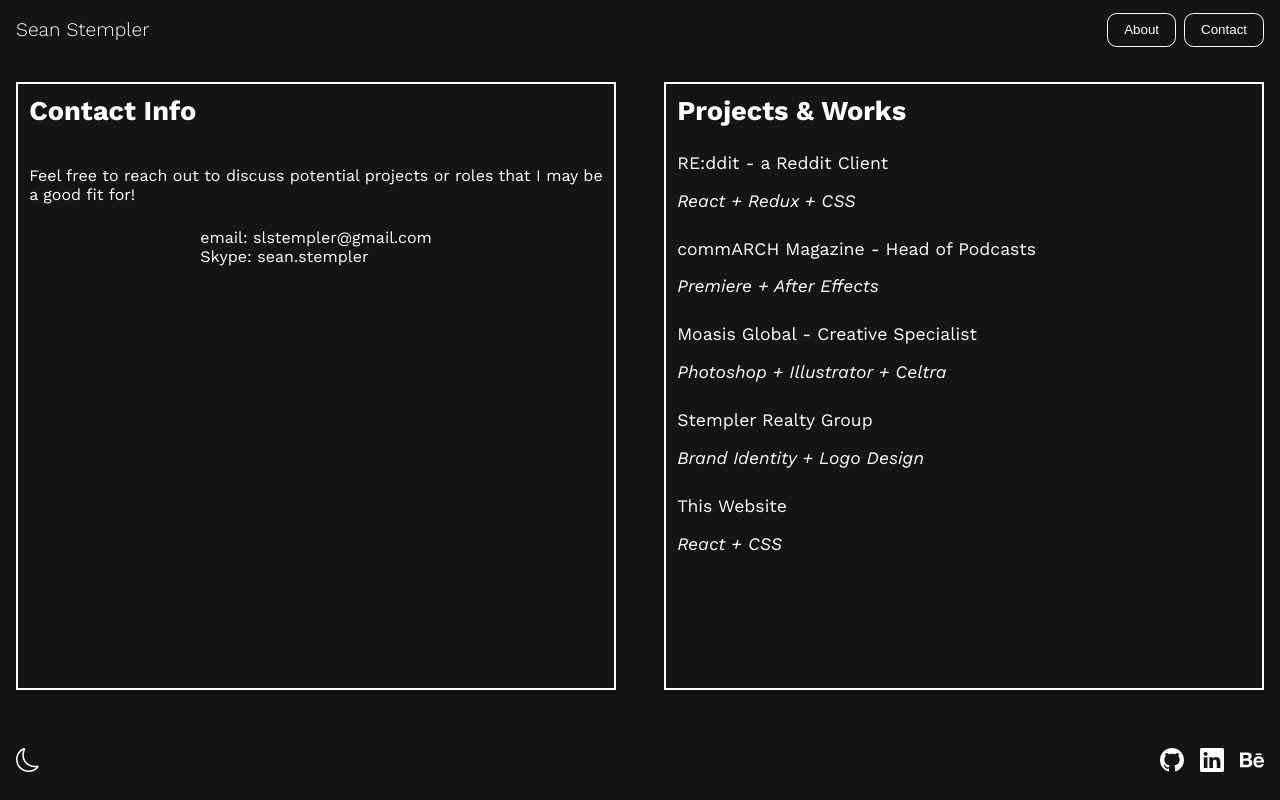
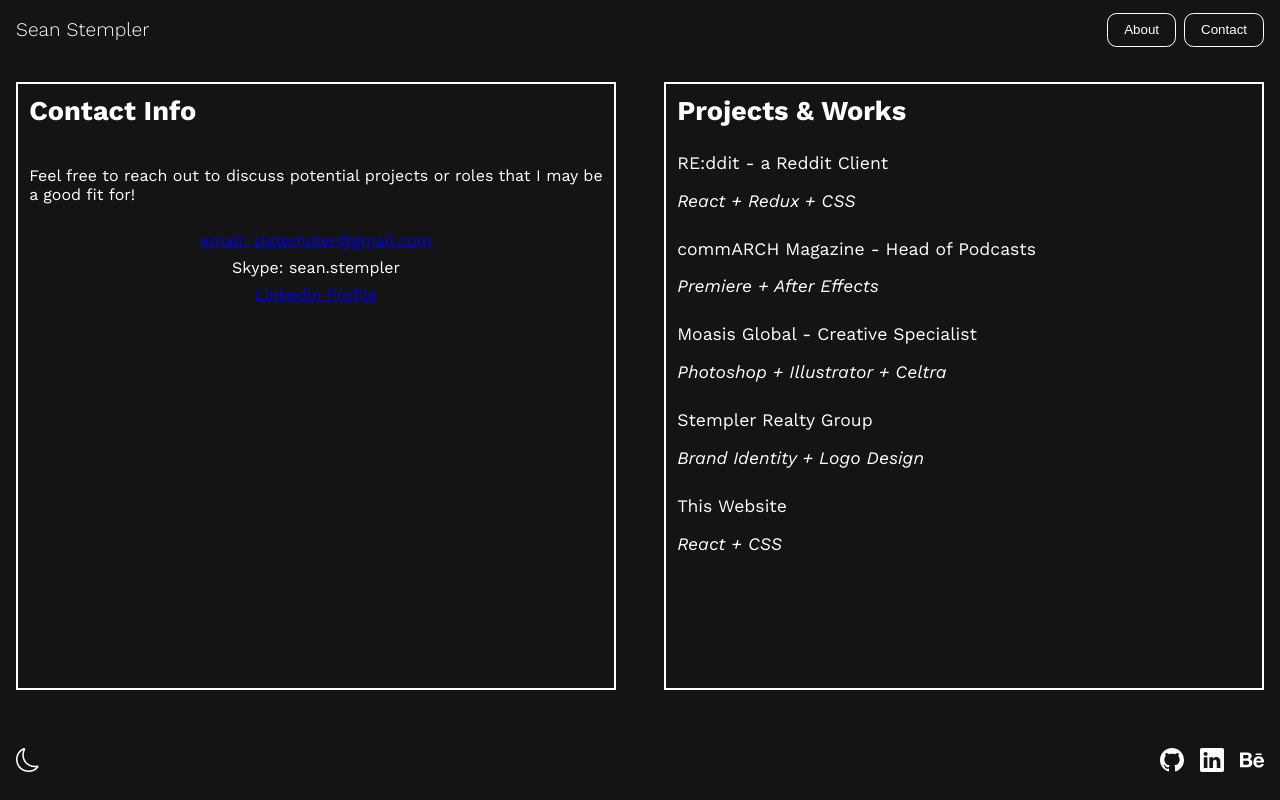
Before and after one commit to slstempler/slstempler_portfolio, a React (Create React App) app: page /contact in a window 1280 px wide. Built offline with nearby package versions, Linux system fonts and the light colour scheme.

Commit message:
Improved styles & UX following user feedback

```diff
--- a/src/components/Content.jsx
+++ b/src/components/Content.jsx
@@ -63,7 +63,7 @@ export function Content({content, darkMode}) {
 
                     setTimeout(() => {
                         if(scrollIndicator) scrollIndicator.style.display = 'none'
-                    }, 2000);
+                    }, 3000);
                 }
         }, 100);
 
@@ -88,7 +88,8 @@ export function Content({content, darkMode}) {
                 {(content === 'reddit' || params === 'reddit') &&
                     <>
                         <h2 className="content-target content-title">RE:ddit</h2>
-                        <a href="https://re-ddit.netlify.app/" target="_blank" rel="noreferrer"><img className="content-image content-target" src={redditScreenshot} alt="project screenshot"></img></a>
+                        <a href="https://re-ddit.netlify.app/" target="_blank" rel="noreferrer" className="hero-anchor">
+                            <img className="content-image content-target" src={redditScreenshot} alt="project screenshot"></img></a>
                         <p className="content-target">Built as part of coursework for the Codecademy Front End Development syllabus, RE:ddit is a lightweight Reddit client built to offer an alternative UI. RE:ddit utilizes React as its core framework along with SPA structure built upon React Router, and expands upon this base with Redux to manage state.</p>
                         <IconContext.Provider value={{size: '1.5em', className: 'content-target'}} >
                             <a href="https://github.com/slstempler/reddit_react-redux" target="blank" rel="noreferrer" className="repo-link" aria-label="RE:ddit Github Repo"><BsGithub /></a>
@@ -119,7 +120,7 @@ export function Content({content, darkMode}) {
                 {(content === 'stempler-realty' || params === 'stempler-realty') &&
                     <>
                         <h2 className="content-target content-title">Stempler Realty Group</h2>
-                        <a href="https://www.beangroup.com/agents/1186124/Lisa+Stempler" target="_blank" rel="noreferrer">
+                        <a href="https://www.beangroup.com/agents/1186124/Lisa+Stempler" target="_blank" rel="noreferrer" className="hero-anchor">
                             <img className="content-image content-target" src={darkMode ? stemplerRealtyScreenshot : stemplerRealtyLight} alt="project screenshot" height="150">
                         </img></a>
                         <p className="content-target">Design work including brand identity and logo design for a local New England realty team. Worked alongside clients to develop brand from scratch and helped produce assets for use on both digial applications like social media and physical applications like open house signs and business cards.</p>
@@ -128,8 +129,8 @@ export function Content({content, darkMode}) {
                 {(content === 'moasis' || params === 'moasis') &&
                     <>
                         <h2 className="content-target content-title">Moasis Global</h2>
-                        <a href="https://moasis.com/" target="_blank" rel="noreferrer"><img className="content-image content-target"
-                            src={moasisScreenshot} alt="project screenshot">
+                        <a href="https://moasis.com/" target="_blank" rel="noreferrer" className="hero-anchor">
+                            <img className="content-image content-target" src={moasisScreenshot} alt="project screenshot">
                         </img></a>
                         <p className="content-target">Design work with a variety of clients working with a mobile advertising geolocation services provider.
                             Built interactive ad creative packages including Rich Media and video for a wide variety of formats targeted at both mobile and tablet. Clients ranged
@@ -154,8 +155,10 @@ export function Content({content, darkMode}) {
                 {(content === 'contact' || params === 'contact') &&
                     <>
                         <h2 className="content-target content-title">Contact Info</h2>
-                        <p className="content-target">Feel free to reach out to discuss potential projects or roles that I may be a good fit for!</p>
-                        <p className="content-target">email: slstempler@gmail.com<br />Skype: sean.stempler</p>
+                        <p className="content-target">Feel free to reach out to discuss potential projects or roles that I may be a good fit for!</p><br />
+                        <a href="mailto:slstempler@gmail.com" className="content-target">email: slstempler@gmail.com</a>
+                        <span className="content-target">Skype:  sean.stempler</span>
+                        <a href="https://linkedin.com/in/slstempler" className="content-target">LinkedIn Profile</a>
                     </>
                 }
             </div>
--- a/src/index.css
+++ b/src/index.css
@@ -65,6 +65,7 @@ code {
 }
 
 #content-wrapper {
+  width: 100%;
   display: flex;
   flex-direction: column;
   align-items: center;
@@ -132,7 +133,7 @@ code {
   max-width: 100%;
 }
 
-p.content-target, span.content-target {
+p.content-target, span.content-target, a.content-target, svg.content-target {
   margin-left: 0.2rem;
   margin-right: 0.2rem;
   margin-bottom: 0.5rem;
@@ -149,6 +150,11 @@ p.content-target, span.content-target {
 }
 .light-mode #content-container .repo-link {
   color: black;
+}
+
+#content-container .hero-anchor {
+  display: flex;
+  justify-content: center;
 }
 
 .content-inline {
@@ -179,7 +185,7 @@ p.content-target, span.content-target {
 }
 
 .fadeout {
-    animation: dissolveout 1s linear forwards;
+    animation: dissolveout 2s linear forwards;
 }
 
 @keyframes dissolveout {
@@ -456,6 +462,10 @@ nav {
     cursor: pointer;
   }
 
+  .nav-button:hover, #nav-logo:hover, #light-mode-icon, #dark-mode-icon {
+    cursor: pointer;
+  }
+
 }
 
 
```
